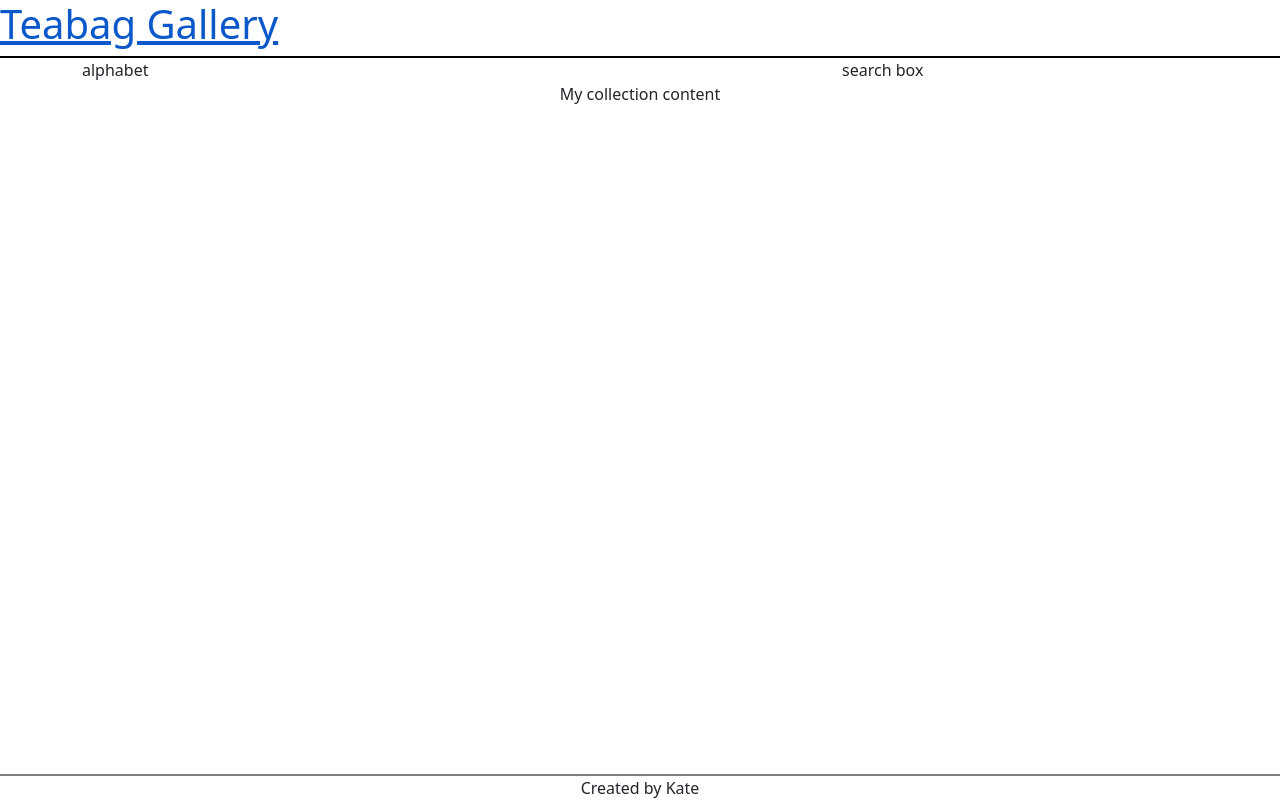
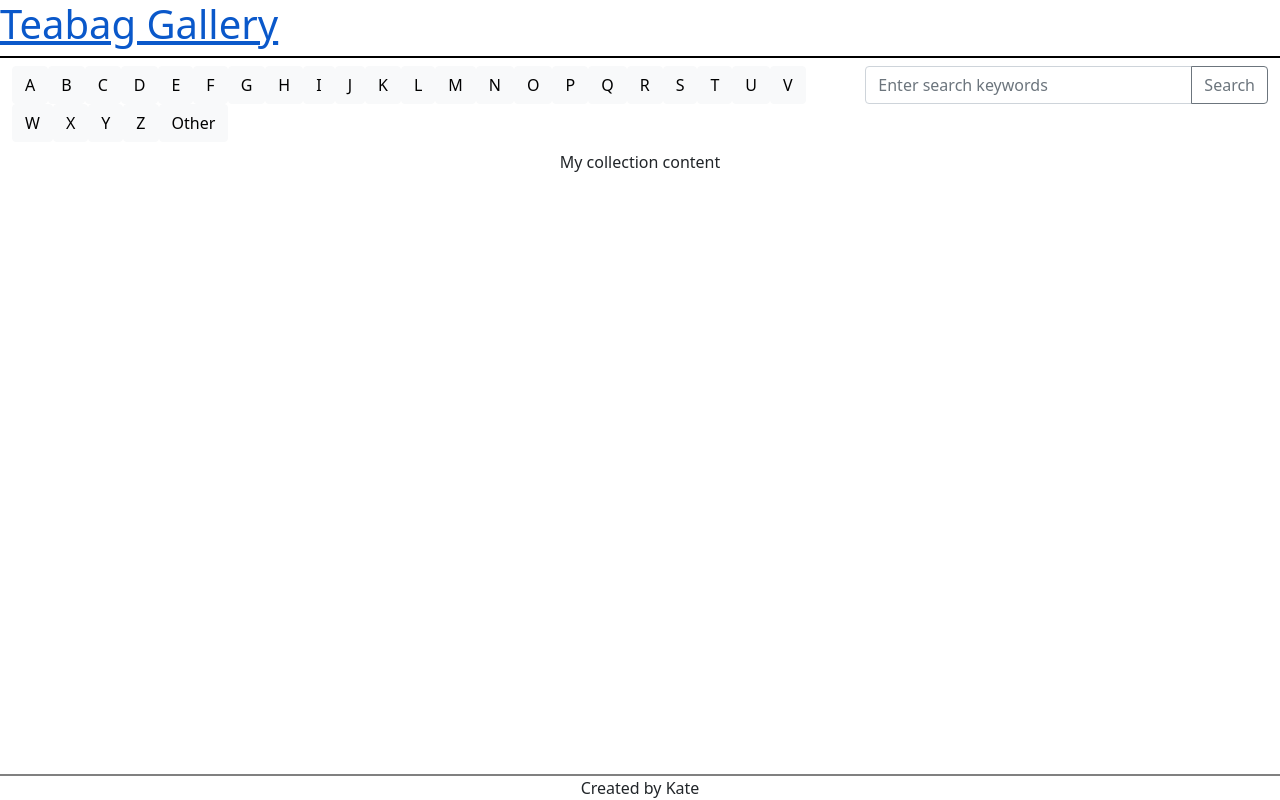
Before and after one commit to mihal/tea-gallery, a plain HTML site: page collection.html in a window 1280 px wide. Drawn offline with nearby package versions, Linux system fonts and the light colour scheme.

Commit message:
Task 9.2 - Added alphabet generating

```diff
--- a/collection.html
+++ b/collection.html
@@ -20,14 +20,21 @@
         </h1>
     </header>
 
-    <nav class="container">
-        <div class="row">
-            <div class="col-8">alphabet</div>
-            <div class="col-4">search box</div>
+    <nav class="container-fluid">
+        <div class="row pt-2 pb-2">
+            <div class="col-8" id="alphabet-container"></div>
+            <div class="col-4">
+                <div class="input-group mb-3">
+                    <input type="text" class="form-control" placeholder="Enter search keywords" aria-label="Enter search keywords" aria-describedby="button-addon2">
+                    <button class="btn btn-outline-secondary" type="button" id="button-addon2">Search</button>
+                  </div>
+            </div>
         </div>
     </nav>
 
-    <section class="position-absolute start-50 translate-middle-x">My collection content</section>
+    <section class="text-center">
+        <span>My collection content</span>
+    </section>
 
     <footer class="position-absolute bottom-0 w-100 text-center">
         <span>Created by Kate</span>
--- a/js/collection.js
+++ b/js/collection.js
@@ -6,7 +6,11 @@
 function generateAlphabet() {
     let alphabet = [];
 
-    // TODO Implement alphabet generation. You can be inspired by the internet. They are lots of examples available.
+    var start = 'A'.charCodeAt(0);
+    var last  = 'Z'.charCodeAt(0);
+    for (var i = start; i <= last; ++i) {
+        alphabet.push(String.fromCharCode(i));
+    }
 
     return alphabet;
 }
@@ -18,11 +22,17 @@ function generateAlphabet() {
  * @return newly created letter button
  */
 function createLetterButton(text) {
-    const button = null;
+    const button = document.createElement("button");
+
     // TODO 1. Create element
     //      2. Add classes btn, btn-light and starting-letter-criteria
     //      3. Set button type as button
-    //      3. Add the letter param as a text
+    //      3. Add the text param as a text
+
+    button.classList.add("btn", "btn-light", "starting-letter-criteria");
+    button.type = "button";
+    button.innerText = text;
+
     return button;
 }
 
@@ -34,6 +44,17 @@ function initAlphabetContainer() {
     //      2. For each element generate a letter button by calling #createLetterButton
     //      3. Append created buttons into #alphabet-container
     //      4. Create another letter button with text 'Other' and append it also into #alphabet-container
+
+    let alphabet = generateAlphabet();
+    const alphabetContainer = document.getElementById("alphabet-container");
+
+    alphabet.forEach(element => {
+        alphabetContainer.append(createLetterButton(element));
+    });
+
+    alphabetContainer.append(createLetterButton("Other"));
+
 }
 
 // TODO Call here #initAlphabetContainer
+initAlphabetContainer();
```
